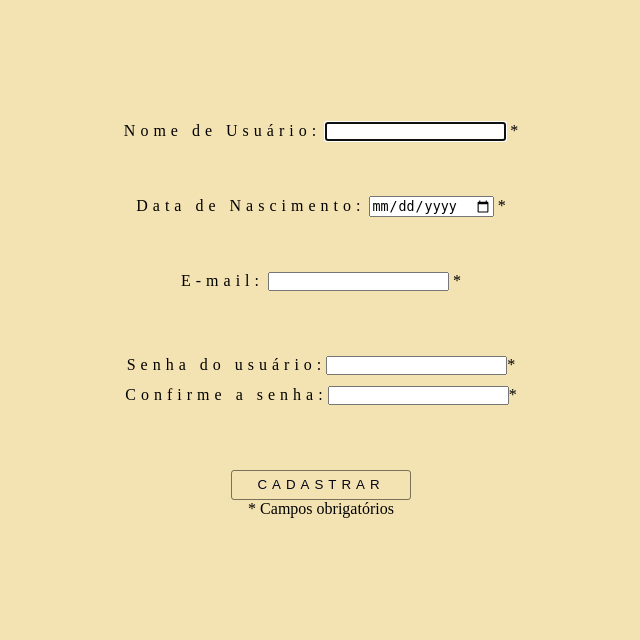
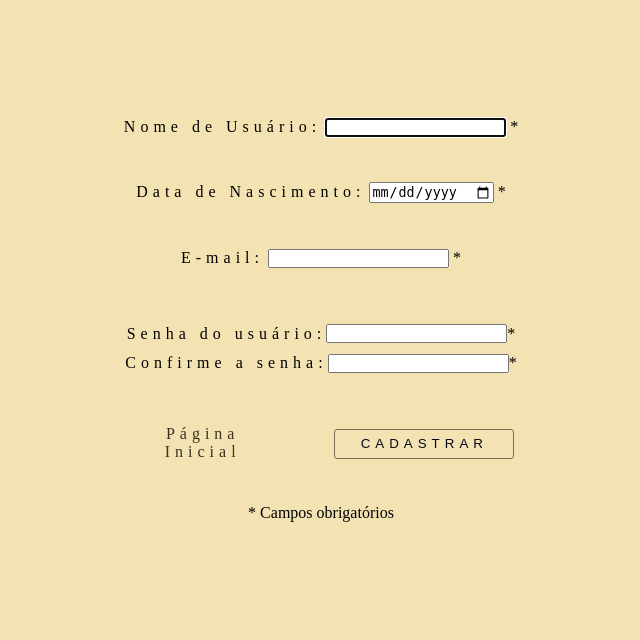
Before and after one commit to WilianKrinke/Trabalhos_Faculdade, a PHP site: page /fundamentosweb/ in a window 1280 px wide. Shown: the part 160-800 px from the top of the page, without its empty margins (319-959 px from the left). Run offline with PHP 8.4, Linux system fonts and the light colour scheme.

Commit message:
ajustes css

```diff
--- a/Trabalho_4/src/cadastroUsuario/css/cadastroUsuario.css
+++ b/Trabalho_4/src/cadastroUsuario/css/cadastroUsuario.css
@@ -75,6 +75,10 @@ form a:hover {
   border-bottom: 2px solid #050517;
 }
 
+.box_confirmed {
+  width: 500px;
+}
+
 .done {
   color: #32a852;
 }
--- a/Trabalho_4/src/cadastroUsuario/php/index.php
+++ b/Trabalho_4/src/cadastroUsuario/php/index.php
@@ -16,7 +16,7 @@ if ((isset($_SESSION['userName']) == true) and (isset($_SESSION['isAdm']) == tru
     <link rel="stylesheet" href="../../utils//global_css//globalCss.css">
     <link rel="stylesheet" href="../../utils//global_css//buttons.css">
     <link rel="stylesheet" href="../../utils//global_css//links.css">
-    <link rel="stylesheet" href="../css//cadastroUsuario.css">
+    <link rel="stylesheet" href="../css/cadastroUsuario.css">
     <title>Programação Web - PUC - Pr</title>
 </head>
 
@@ -57,6 +57,7 @@ if ((isset($_SESSION['userName']) == true) and (isset($_SESSION['isAdm']) == tru
         <section class="display_flex_col">
             <article class="display_flex_col">
 
+
                 <form action="#" method="post" class="form" autocomplete="on" class="display_flex_col">
                     <div>
                         <label for="name">Nome de Usuário:</label>
@@ -80,12 +81,12 @@ if ((isset($_SESSION['userName']) == true) and (isset($_SESSION['isAdm']) == tru
                         if ($_SESSION['isAdm'] == 1) {
                             echo '
                             <div class="display_flex_col container_radios">
-                            <label for="typeuser">Type of user: <span> *</span></label>
+                                <label for="typeuser">Type of user: <span> *</span></label>
                             <div>
-                            <input type="radio" name="typeuser" id="commonuser" value="0" checked>
-                            <label for="commonuser">Common User</label>
+                                <input type="radio" name="typeuser" id="commonuser" value="0" checked>
+                                <label for="commonuser">Common User</label>
                             </div>
-                            <div>
+                                <div>
                                     <input type="radio" name="typeuser" id="adm" value="1">
                                     <label for="adm">Administrator</label>
                                 </div>
@@ -107,12 +108,16 @@ if ((isset($_SESSION['userName']) == true) and (isset($_SESSION['isAdm']) == tru
                         </div>
                     </div>
 
-                    <div class="display_flex_col">
+                    <div class="display_flex_row box_confirmed">
+                        <?php
+                        if (!(isset($_SESSION['userName']) == true) and !(isset($_SESSION['isAdm']) == true)) {
+                            echo "<a href='http://localhost/fundamentosweb/Trabalhos_Faculdade/Trabalho_4/src/home/php/' class='cadastrar'>Página Inicial</a>";
+                        }
+                        ?>
                         <button type="submit" class="atualizar_btn">Cadastrar</button>
-                        <span> * Campos obrigatórios</span>
                     </div>
+                    <span> * Campos obrigatórios</span>
                 </form>
-
                 <?php
                 require_once('dataValidator.php');
                 require_once('doRegister.php');
```
